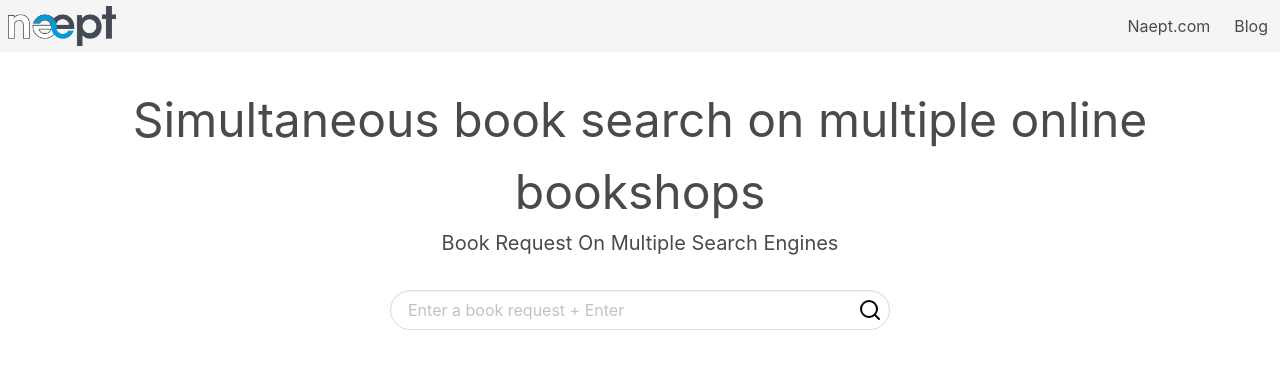
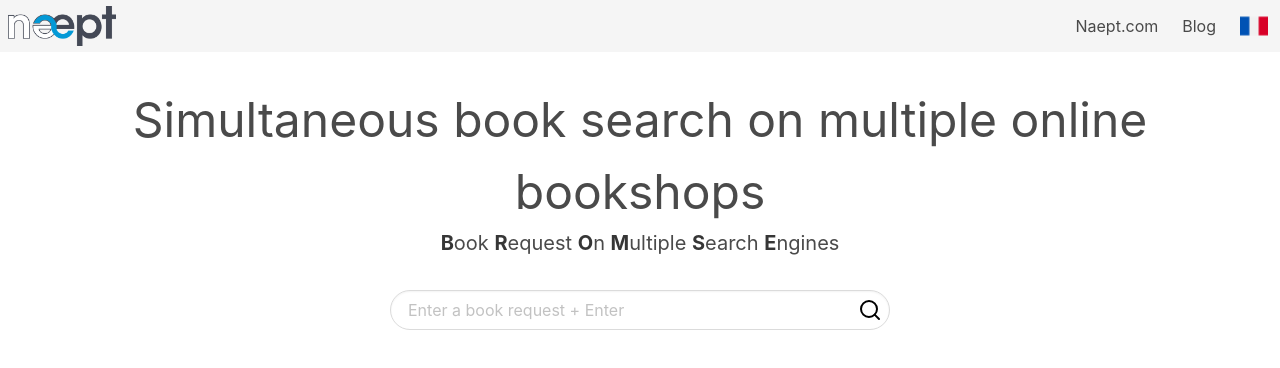
Before and after one commit to naept/bromse, a Vue app: page / in a window 1280 px wide. Shown: the top 368 px of the page. Built offline with nearby package versions, Linux system fonts and the light colour scheme.

Commit message:
add language management (fr, en)

```diff
--- a/src/components/bromse.vue
+++ b/src/components/bromse.vue
@@ -4,7 +4,7 @@
         input class="input is-rounded"
         type="text"
         v-model="request"
-        placeholder="Enter a book request + Enter"
+        :placeholder="$t('placeholder')"
         @keydown.enter.exact.prevent
         @keyup.enter.exact="launchRequests"
       />
--- a/src/components/header.vue
+++ b/src/components/header.vue
@@ -1,7 +1,7 @@
 <template>
 <div class="container has-text-centered">
     <h1 class="is-size-1 is-size-5-mobile">{{ $t("bigTitle") }}</h1>
-    <h2 class="is-size-5 is-size-7-mobile">Book Request On Multiple Search Engines</h2>
+    <h2 class="is-size-5 is-size-7-mobile"><strong>B</strong>ook <strong>R</strong>equest <strong>O</strong>n <strong>M</strong>ultiple <strong>S</strong>earch <strong>E</strong>ngines</h2>
 </div>
 </template>
 
--- a/src/components/topbar.vue
+++ b/src/components/topbar.vue
@@ -13,6 +13,10 @@
         <div class="navbar-end">
             <a class="navbar-item" href="https://naept.com/">Naept.com</a>
             <a class="navbar-item" href="https://blog.naept.com/">Blog</a>
+            <a role="button" class="navbar-item" @click="changeLang">
+                <img v-if="lang=='fr'" src="@/assets/flag_uk.png" style="">
+                <img v-if="lang=='en'" src="@/assets/flag_fr.png" style="">
+            </a>
         </div>
     </div>
 
@@ -27,9 +31,24 @@ export default {
         }
     },
 
+    computed:{
+        lang(){
+            return this.$root.$i18n.locale
+        }
+    },
+
     methods:{
         toggleHamburger(){
             this.showMenu = !this.showMenu
+        },
+
+        changeLang(){
+            if (this.lang ==="fr") {
+                this.$i18n.locale = "en"
+            } else {
+                this.$i18n.locale = "fr"
+            }
+
         }
     }
 }
```
Also changed, not shown: src/assets/flag_fr.png (added), src/assets/flag_uk.png (added).
